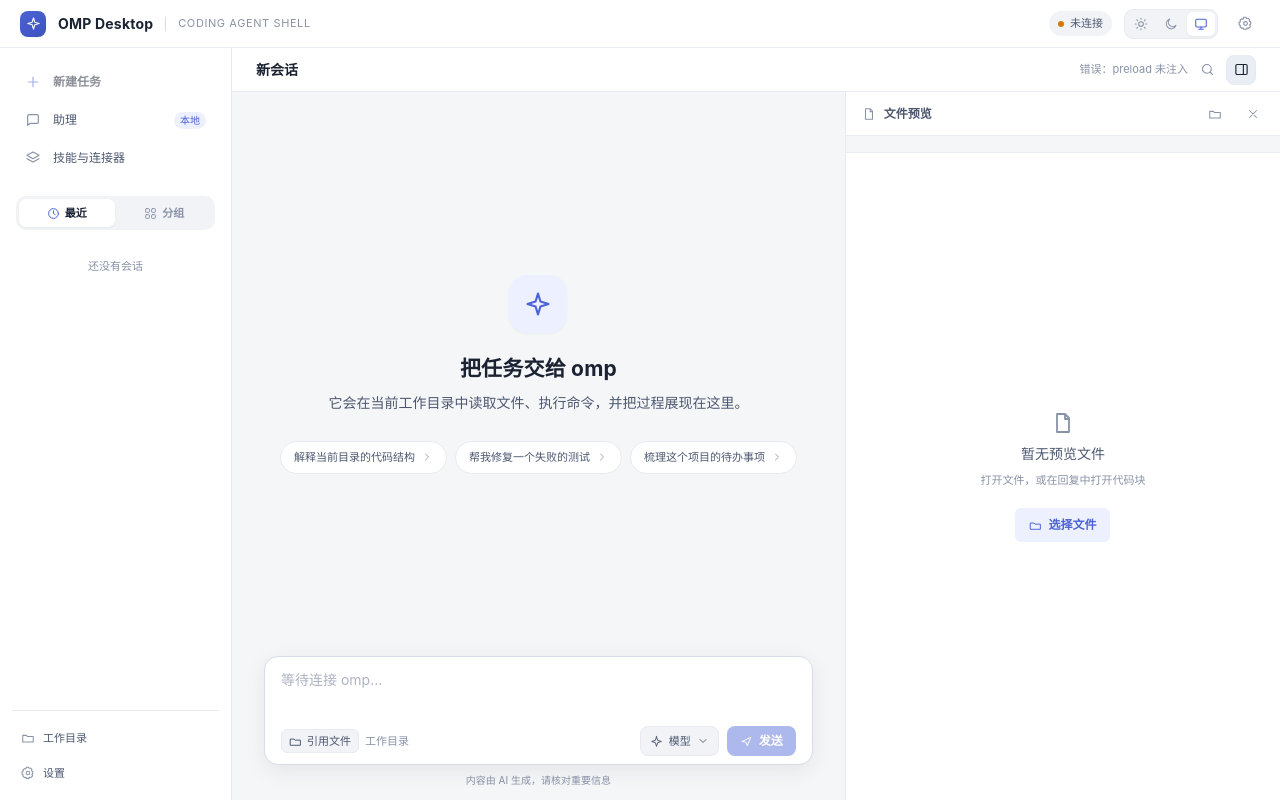
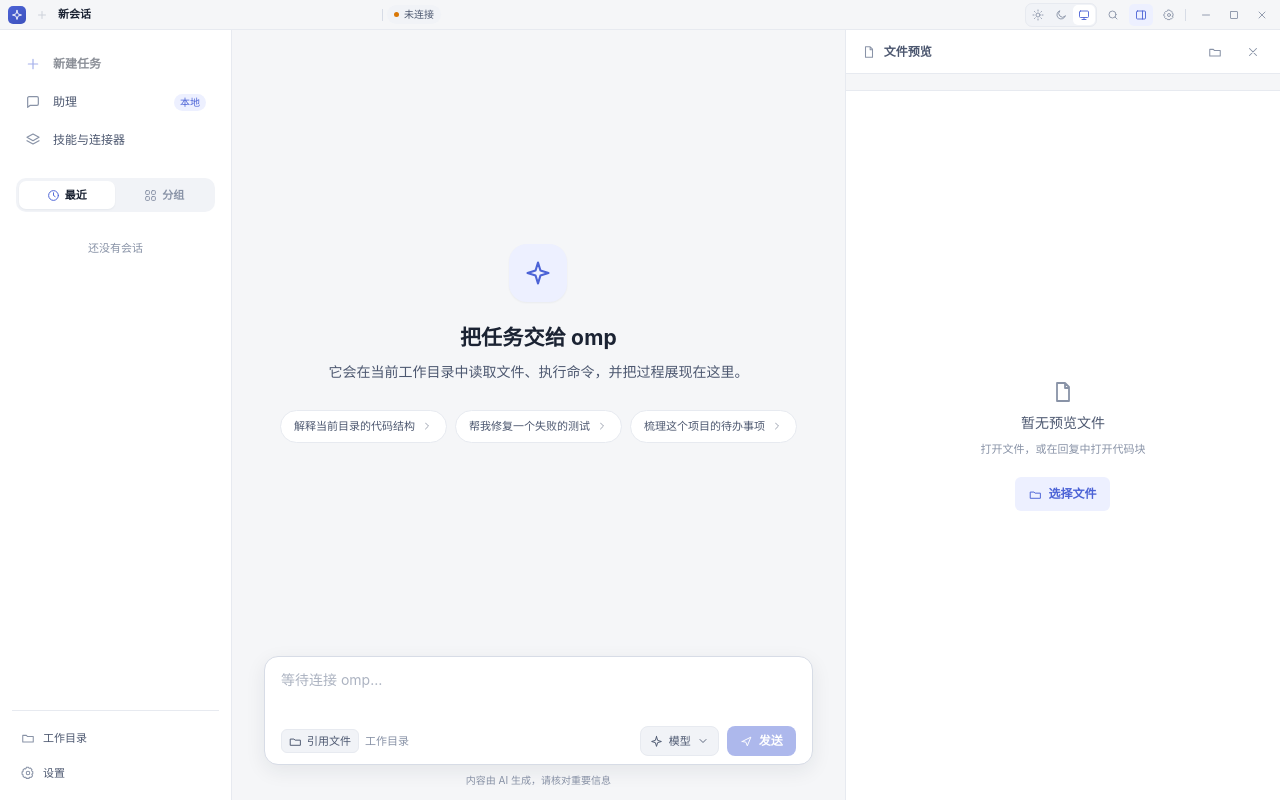
Before and after one commit to Shelden-Hao/omp-desktop, a React (Vite) app: page / in a window 1280 px wide. Built offline with nearby package versions, Linux system fonts and the light colour scheme.

Commit message:
feat: 顶部改为单行紧凑标题栏

```diff
--- a/src/renderer/App.tsx
+++ b/src/renderer/App.tsx
@@ -52,7 +52,9 @@ type IconName =
 	| "layers"
 	| "chevron-right"
 	| "more"
-	| "rotate";
+	| "rotate"
+	| "minimize"
+	| "maximize";
 
 const uid = () => Math.random().toString(36).slice(2, 10);
 
@@ -185,6 +187,18 @@ function Icon({
 			return (
 				<svg {...common}>
 					<path d="M6 6l12 12M18 6 6 18" />
+				</svg>
+			);
+		case "minimize":
+			return (
+				<svg {...common}>
+					<path d="M5 12h14" />
+				</svg>
+			);
+		case "maximize":
+			return (
+				<svg {...common}>
+					<rect x="5" y="5" width="14" height="14" rx="1" />
 				</svg>
 			);
 		case "send":
@@ -1364,17 +1378,28 @@ export function App() {
 			<header className="omp-titlebar">
 				<div className="omp-titlebar-left">
 					<span className="omp-logo">
-						<Icon name="spark" size={15} />
+						<Icon name="spark" size={12} />
 					</span>
-					<span className="omp-product">OMP Desktop</span>
+					<button
+						type="button"
+						className="omp-title-action"
+						onClick={newSession}
+						disabled={!connected}
+						title="新建任务"
+						aria-label="新建任务"
+					>
+						<Icon name="plus" size={14} />
+					</button>
+					<strong className="omp-title-session" title={activeTitle}>
+						{activeTitle}
+					</strong>
 					<span className="omp-title-divider" />
-					<span className="omp-tagline">Coding Agent Shell</span>
-				</div>
-				<div className="omp-titlebar-right">
 					<span className={`omp-connection ${connected ? "online" : "offline"}`} title={status}>
 						<span className="omp-connection-dot" />
 						{connected ? "已连接" : "未连接"}
 					</span>
+				</div>
+				<div className="omp-titlebar-right">
 					<div className="omp-theme-switch" role="group" aria-label="主题模式">
 						{(["light", "dark", "system"] as ThemeMode[]).map((mode) => (
 							<button
@@ -1387,20 +1412,69 @@ export function App() {
 							>
 								<Icon
 									name={mode === "light" ? "sun" : mode === "dark" ? "moon" : "monitor"}
-									size={14}
+									size={12}
 								/>
 							</button>
 						))}
 					</div>
 					<button
 						type="button"
-						className="omp-icon-button"
+						className={`omp-title-action ${searchOpen ? "active" : ""}`}
+						onClick={() => {
+							setSearchOpen((value) => !value);
+							if (searchOpen) setSearchText("");
+						}}
+						title="搜索当前会话"
+						aria-label="搜索当前会话"
+					>
+						<Icon name="search" size={14} />
+					</button>
+					<button
+						type="button"
+						className={`omp-title-action ${showPreview ? "active" : ""}`}
+						onClick={() => setShowPreview((value) => !value)}
+						title={showPreview ? "隐藏文件预览" : "显示文件预览"}
+						aria-label="切换文件预览"
+					>
+						<Icon name="panel" size={14} />
+					</button>
+					<button
+						type="button"
+						className="omp-title-action"
 						onClick={() => setShowSettings(true)}
 						title="设置"
 						aria-label="设置"
 					>
-						<Icon name="settings" size={15} />
+						<Icon name="settings" size={14} />
 					</button>
+					<span className="omp-title-divider" />
+					<div className="omp-window-controls">
+						<button
+							type="button"
+							onClick={() => window.desktop.window.minimize()}
+							title="最小化"
+							aria-label="最小化"
+						>
+							<Icon name="minimize" size={12} />
+						</button>
+						<button
+							type="button"
+							onClick={() => window.desktop.window.maximize()}
+							title="最大化 / 还原"
+							aria-label="最大化或还原"
+						>
+							<Icon name="maximize" size={12} />
+						</button>
+						<button
+							type="button"
+							className="close"
+							onClick={() => window.desktop.window.close()}
+							title="关闭"
+							aria-label="关闭"
+						>
+							<Icon name="close" size={12} />
+						</button>
+					</div>
 				</div>
 			</header>
 
@@ -1529,37 +1603,6 @@ export function App() {
 				</aside>
 
 				<main className="omp-main">
-					<div className="omp-topbar">
-						<strong className="omp-topbar-title" title={activeTitle}>
-							{activeTitle}
-						</strong>
-						<div className="omp-topbar-actions">
-							<span className="omp-topbar-status" title={status}>
-								{status}
-							</span>
-							<button
-								type="button"
-								className={`omp-icon-button ${searchOpen ? "active" : ""}`}
-								onClick={() => {
-									setSearchOpen((value) => !value);
-									if (searchOpen) setSearchText("");
-								}}
-								title="搜索当前会话"
-								aria-label="搜索当前会话"
-							>
-								<Icon name="search" size={15} />
-							</button>
-							<button
-								type="button"
-								className={`omp-icon-button ${showPreview ? "active" : ""}`}
-								onClick={() => setShowPreview((value) => !value)}
-								title={showPreview ? "隐藏文件预览" : "显示文件预览"}
-								aria-label="切换文件预览"
-							>
-								<Icon name="panel" size={15} />
-							</button>
-						</div>
-					</div>
 					{searchOpen && (
 						<div className="omp-searchbar">
 							<Icon name="search" size={14} />
--- a/src/renderer/acp-client.ts
+++ b/src/renderer/acp-client.ts
@@ -39,6 +39,11 @@ export interface AcpBridge {
     stop(): Promise<{ ok: boolean }>;
     status(): Promise<{ running: boolean }>;
     send(line: string): Promise<{ ok: boolean; error?: string }>;
+  };
+  window: {
+    minimize(): Promise<void>;
+    maximize(): Promise<void>;
+    close(): Promise<void>;
   };
   settings: {
     get(): Promise<DesktopSettings>;
--- a/src/renderer/styles.css
+++ b/src/renderer/styles.css
@@ -139,63 +139,98 @@ summary:focus-visible {
 
 /* ---------- 标题栏 ---------- */
 .omp-titlebar {
-  height: 48px;
+  height: 30px;
   flex: none;
   display: flex;
   align-items: center;
   justify-content: space-between;
-  padding: 0 var(--space-5);
-  background: var(--surface-panel);
+  padding: 0 4px 0 8px;
+  background: var(--surface-app);
   border-bottom: 1px solid var(--border-subtle);
   user-select: none;
+  -webkit-app-region: drag;
+}
+.omp-titlebar button {
+  -webkit-app-region: no-drag;
 }
 .omp-titlebar-left,
 .omp-titlebar-right {
   display: flex;
   align-items: center;
-  gap: var(--space-3);
+  gap: 4px;
+  min-width: 0;
+}
+.omp-titlebar-left {
+  flex: 1;
+}
+.omp-titlebar-right {
+  flex: none;
 }
 .omp-logo {
-  width: 26px;
-  height: 26px;
+  width: 18px;
+  height: 18px;
+  flex: none;
   display: inline-flex;
   align-items: center;
   justify-content: center;
-  border-radius: 8px;
+  border-radius: 5px;
   background: linear-gradient(145deg, var(--accent), var(--accent-hover));
   color: #fff;
-  box-shadow: var(--shadow-sm);
-}
-.omp-product {
-  font-size: var(--font-lg);
-  font-weight: 650;
-  letter-spacing: 0.2px;
+}
+.omp-title-action {
+  width: 24px;
+  height: 22px;
+  flex: none;
+  display: inline-flex;
+  align-items: center;
+  justify-content: center;
+  border: 0;
+  border-radius: 5px;
+  background: transparent;
+  color: var(--text-muted);
+  cursor: pointer;
+}
+.omp-title-action:hover {
+  background: var(--surface-hover);
+  color: var(--text-primary);
+}
+.omp-title-action.active {
+  background: var(--accent-soft);
+  color: var(--accent);
+}
+.omp-title-action:disabled {
+  opacity: 0.4;
+  cursor: default;
+}
+.omp-title-session {
+  flex: 0 1 320px;
+  min-width: 0;
+  overflow: hidden;
+  text-overflow: ellipsis;
+  white-space: nowrap;
+  font-size: var(--font-sm);
+  font-weight: 600;
 }
 .omp-title-divider {
   width: 1px;
-  height: 14px;
+  height: 12px;
+  flex: none;
   background: var(--border-strong);
 }
-.omp-tagline {
-  color: var(--text-muted);
-  font-size: var(--font-sm);
-  letter-spacing: 0.6px;
-  text-transform: uppercase;
-}
 
 .omp-connection {
   display: inline-flex;
   align-items: center;
-  gap: 6px;
-  padding: 4px 9px;
+  gap: 5px;
+  padding: 2px 7px;
   border-radius: 999px;
   background: var(--surface-subtle);
   color: var(--text-secondary);
-  font-size: var(--font-sm);
+  font-size: var(--font-xs);
 }
 .omp-connection-dot {
-  width: 6px;
-  height: 6px;
+  width: 5px;
+  height: 5px;
   border-radius: 50%;
   background: var(--text-muted);
 }
@@ -210,30 +245,29 @@ summary:focus-visible {
 .omp-theme-switch {
   display: inline-flex;
   align-items: center;
-  gap: 2px;
-  padding: 2px;
+  gap: 1px;
+  padding: 1px;
   border: 1px solid var(--border-subtle);
-  border-radius: 9px;
+  border-radius: 7px;
   background: var(--surface-subtle);
 }
 .omp-theme-switch button {
-  min-width: 28px;
-  height: 24px;
+  min-width: 22px;
+  height: 20px;
   display: inline-flex;
   align-items: center;
   justify-content: center;
-  gap: 5px;
-  padding: 0 7px;
+  gap: 3px;
+  padding: 0 4px;
   border: 0;
-  border-radius: 6px;
+  border-radius: 5px;
   background: transparent;
   color: var(--text-muted);
   font-size: var(--font-sm);
   cursor: pointer;
   transition:
     background 120ms ease,
-    color 120ms ease,
-    box-shadow 120ms ease;
+    color 120ms ease;
 }
 .omp-theme-switch button:hover {
   color: var(--text-primary);
@@ -242,7 +276,32 @@ summary:focus-visible {
 .omp-theme-switch button.active {
   background: var(--surface-panel);
   color: var(--accent);
-  box-shadow: var(--shadow-sm);
+}
+
+.omp-window-controls {
+  display: inline-flex;
+  align-items: center;
+  margin-left: 2px;
+}
+.omp-window-controls button {
+  width: 28px;
+  height: 22px;
+  display: inline-flex;
+  align-items: center;
+  justify-content: center;
+  border: 0;
+  border-radius: 0;
+  background: transparent;
+  color: var(--text-muted);
+  cursor: pointer;
+}
+.omp-window-controls button:hover {
+  background: var(--surface-hover);
+  color: var(--text-primary);
+}
+.omp-window-controls button.close:hover {
+  background: #e81123;
+  color: #fff;
 }
 
 .omp-icon-button {
@@ -542,38 +601,6 @@ summary:focus-visible {
   min-width: 0;
   min-height: 0;
 }
-.omp-topbar {
-  height: 44px;
-  flex: none;
-  display: flex;
-  align-items: center;
-  justify-content: space-between;
-  padding: 0 var(--space-6);
-  background: var(--surface-panel);
-  border-bottom: 1px solid var(--border-subtle);
-}
-.omp-topbar-title {
-  min-width: 0;
-  overflow: hidden;
-  text-overflow: ellipsis;
-  white-space: nowrap;
-  font-size: var(--font-lg);
-  font-weight: 650;
-}
-.omp-topbar-actions {
-  display: flex;
-  align-items: center;
-  gap: var(--space-1);
-}
-.omp-topbar-status {
-  color: var(--text-muted);
-  font-size: var(--font-sm);
-  max-width: 240px;
-  overflow: hidden;
-  text-overflow: ellipsis;
-  white-space: nowrap;
-}
-
 .omp-searchbar {
   height: 42px;
   flex: none;
@@ -1675,8 +1702,8 @@ details[open] > summary .omp-fold-chevron {
   .omp-preview {
     width: clamp(300px, 38vw, 400px);
   }
-  .omp-topbar-status {
-    max-width: 180px;
+  .omp-title-session {
+    flex-basis: 180px;
   }
 }
 
```
Also changed, not shown: src/main/index.ts (+10 -0 lines), src/preload/index.ts (+10 -0 lines).
